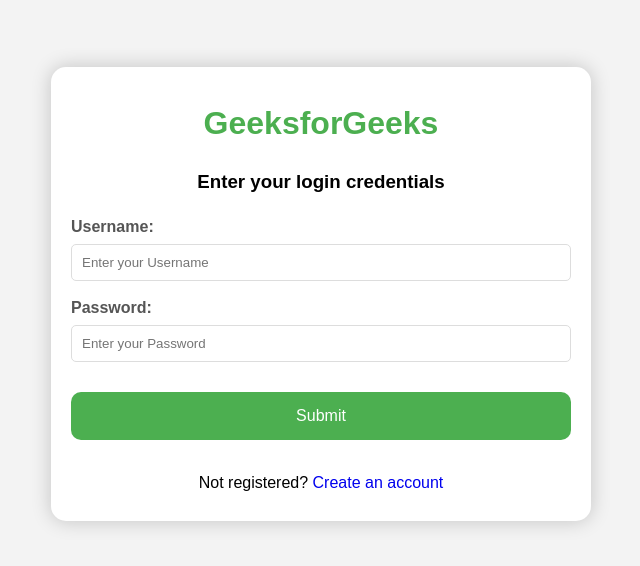
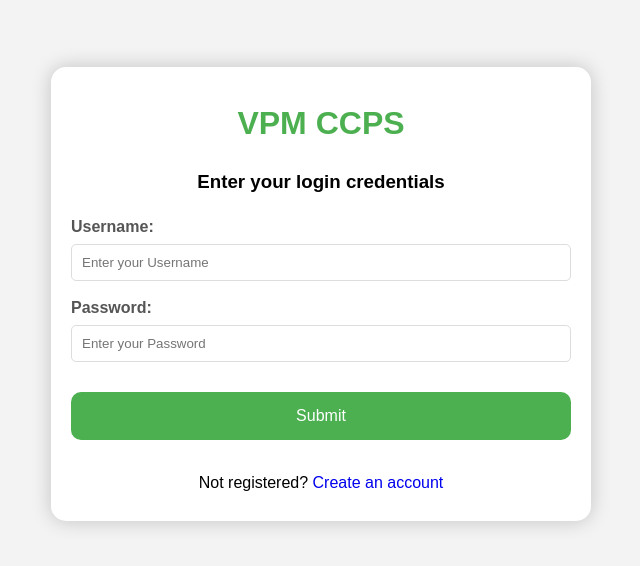
Before and after one commit to vpmccps/cyamp, a plain HTML site: page index.html in a window 1280 px wide. Shown: the part 106-672 px from the top of the page, without its empty margins (319-959 px from the left). Drawn offline with Linux system fonts and the light colour scheme.

Commit message:
Update index.html

```diff
--- a/index.html
+++ b/index.html
@@ -2,7 +2,7 @@
 <html>
 
 <head>
-      <title>HTML Login Form</title>
+      <title>LOGIN</title>
 <style>
 /*style.css*/
 body {
@@ -75,7 +75,7 @@ button {
 
 <body>
       <div class="main">
-            <h1>GeeksforGeeks</h1>
+            <h1>VPM CCPS</h1>
             <h3>Enter your login credentials</h3>
             <form action="">
                   <label for="first">
```
